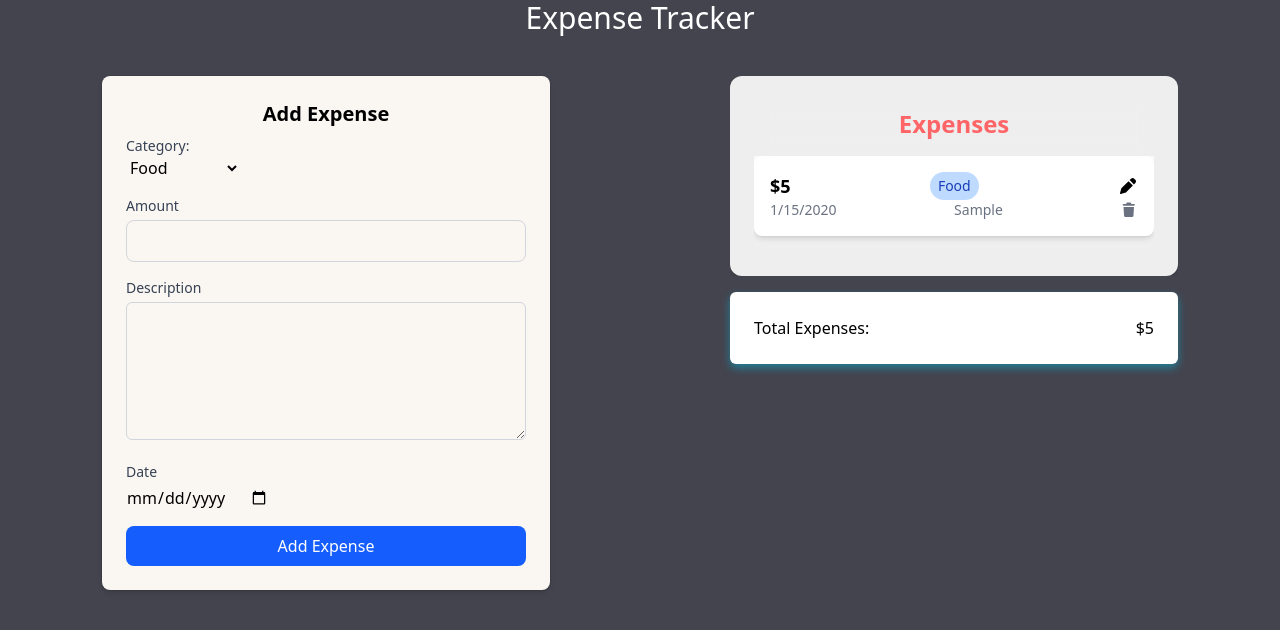
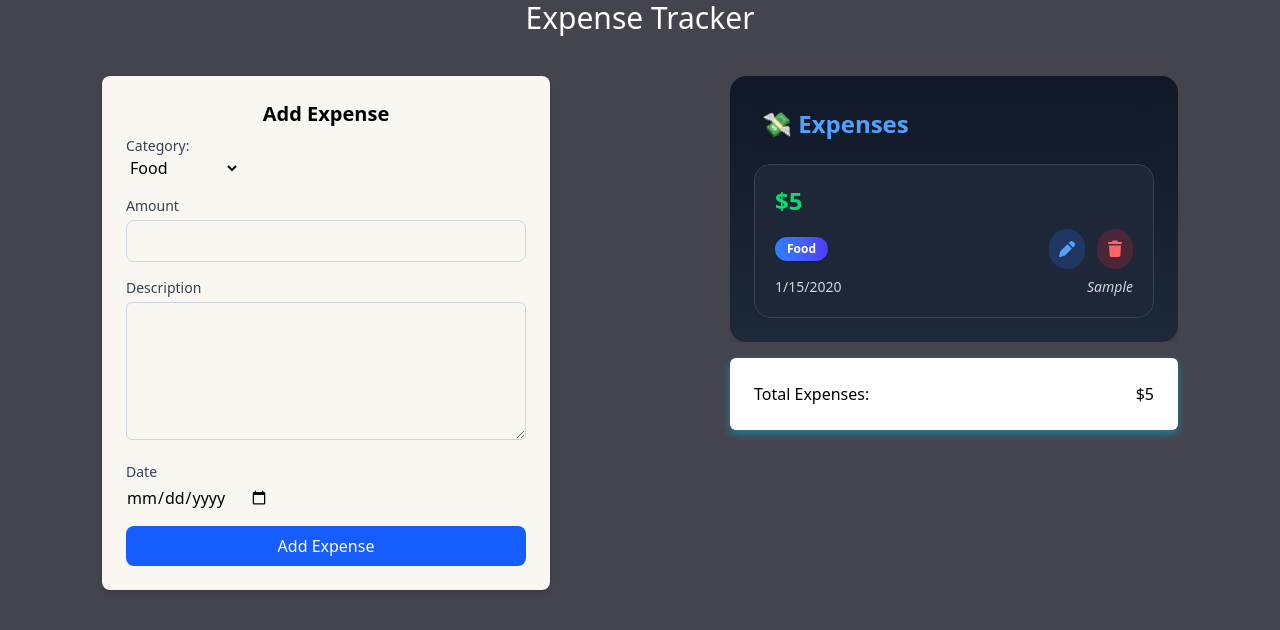
Before and after one commit to Soumik29/expense-tracker, a React (Vite) app: page / in a window 1280 px wide. Both pictures are taken after typing "5", "Sample", "2020-01-15" into the empty fields and a click on the button "Add Expense". Shown: the top 630 px of the page. Built offline with nearby package versions, Linux system fonts and the light colour scheme.

Commit message:
Now the expense tracker is workign as expected. Did some Styling to the container as well as to the expense card component. There's a lot of more features that I need to include right now and currently work is in progress.

```diff
--- a/src/ExpenseCard.tsx
+++ b/src/ExpenseCard.tsx
@@ -1,49 +1,76 @@
 import { FontAwesomeIcon } from "@fortawesome/react-fontawesome";
 import { faPen, faTrash } from "@fortawesome/free-solid-svg-icons";
 import { type Expense } from "./types.ts";
-type deleteExpenseProp =  (id: number) => void;
+
+type deleteExpenseProp = (id: number) => void;
 type editExpenseProp = (expense: Expense) => void;
-const ExpenseCard = (props: { expenseList: Expense[]; onDeleteExpense: deleteExpenseProp; onEditExpense: editExpenseProp}) => {
+
+const ExpenseCard = (props: {
+  expenseList: Expense[];
+  onDeleteExpense: deleteExpenseProp;
+  onEditExpense: editExpenseProp;
+}) => {
   const { expenseList, onDeleteExpense, onEditExpense } = props;
+
   return (
-    <div className="w-full max-w-md mx-auto p-6 bg-[#EEEEEE] rounded-xl h-full shadow-md">
+    <div className="w-full max-w-md mx-auto p-6 bg-gradient-to-b from-gray-900 to-gray-800 rounded-2xl shadow-xl h-full">
+      {/* Header */}
       <div className="sticky top-0 z-1 backdrop-blur p-2">
-        <h1 className="w-full text-2xl font-bold text-center text-red-400 mb-2">
-          Expenses
+        <h1 className="flex items-center gap-2 text-2xl font-bold text-blue-400 mb-4">
+          💸 Expenses
         </h1>
       </div>
-      <div className="overflow-y-auto overscroll-contain bg-gradient-to-b from-white/70 to-transparent">
+
+      {/* Expense List */}
+      <div className="overflow-y-auto overscroll-contain space-y-4">
         {expenseList.length === 0 ? (
-          <div>
-            <p className="text-center">No expenses to add yet</p>
-          </div>
+          <p className="text-center text-gray-400">No expenses to add yet</p>
         ) : (
-          <div className="space-y-4 overflow-y-auto overscroll-contain">
-            {expenseList.map((expense) =>
+          expenseList.map((expense) =>
             !Number.isNaN(expense.amount) ? (
               <div
-                  className="bg-white shadow-md rounded-lg p-4 mb-4"
                 key={expense.id}
+                className="relative bg-gray-800/90 backdrop-blur-md border border-gray-700 rounded-2xl shadow-md p-5 hover:shadow-blue-500/20 transition duration-300"
               >
-                  <div className="flex justify-between text-center w-full">
-                    <span className="font-bold text-lg">${expense.amount}</span>
-                    <span className="bg-blue-200 text-blue-800 px-2 py-1 rounded-full text-sm">
+                {/* Amount */}
+                <div className="flex justify-between items-center mb-3">
+                  <span className="text-2xl font-extrabold text-green-400">
+                    ${expense.amount}
+                  </span>
+                </div>
+
+                {/* Category + Actions */}
+                <div className="flex justify-between items-center mb-2">
+                  <span className="bg-gradient-to-r from-blue-500 to-indigo-600 text-white px-3 py-1 rounded-full text-xs font-semibold shadow">
                     {expense.category}
                   </span>
-                    <button onClick={() => {
-                      onEditExpense(expense);
-                    }}><FontAwesomeIcon icon={faPen} /></button>
+
+                  <div className="flex space-x-3">
+                    <button
+                      onClick={() => onEditExpense(expense)}
+                      className="p-2 rounded-full bg-blue-500/20 hover:bg-blue-500/40 text-blue-400 hover:text-blue-300 transition"
+                    >
+                      <FontAwesomeIcon icon={faPen} />
+                    </button>
+                    <button
+                      onClick={() => onDeleteExpense(expense.id)}
+                      className="p-2 rounded-full bg-red-500/20 hover:bg-red-500/40 text-red-400 hover:text-red-300 transition"
+                    >
+                      <FontAwesomeIcon icon={faTrash} />
+                    </button>
                   </div>
-                  <div className="flex justify-between text-sm text-gray-500">
-                    <span>{new Date(expense.date).toLocaleDateString()} </span>
-                    <span>{expense.description}</span>
-                    <button onClick={() => {
-                      onDeleteExpense(expense.id)}}><FontAwesomeIcon icon={faTrash}/></button>
+                </div>
+
+                {/* Date + Description */}
+                <div className="flex justify-between items-center text-sm text-gray-300">
+                  <span>{new Date(expense.date).toLocaleDateString()}</span>
+                  <span className="italic truncate max-w-[50%]">
+                    {expense.description}
+                  </span>
                 </div>
               </div>
             ) : null
-            )}
-          </div>
+          )
         )}
       </div>
     </div>
--- a/src/ExpenseTracker.tsx
+++ b/src/ExpenseTracker.tsx
@@ -7,12 +7,22 @@ import ModalFormExpense from "./ModalFormExpense";
 const ExpenseTracker = () => {
   const [expense, setExpense] = useState<Expense[]>([]);
   const [editExpense, setEditExpense] = useState<Expense | null>(null);
-  const [isOpen, setIsOpen] = useState<boolean>(true);
+  const [isOpen, setIsOpen] = useState<boolean>(false);
   const addExpense = (expense: Expense) => {
     setExpense((prev) => [...prev, expense]);
   };
   const deleteExpense = (id: number) => {
     setExpense((prev) => prev.filter((expense) => expense.id !== id));
+  };
+
+  const updateExpenses = (expense: Expense) => {
+    setExpense((prev) =>
+      prev.map((expenditure) =>
+        expenditure.id === expense.id
+          ? expense
+          : expenditure
+      )
+    );
   };
 
   return (
@@ -23,7 +33,10 @@ const ExpenseTracker = () => {
           <ExpenseCard
             expenseList={expense}
             onDeleteExpense={deleteExpense}
-            onEditExpense={setEditExpense}
+            onEditExpense={(expense) => {
+              setEditExpense(expense);
+              setIsOpen(true);
+            }}
           />
         </div>
         {expense.length !== 0 ? <TotalExpense totalExp={expense} /> : null}
@@ -33,7 +46,7 @@ const ExpenseTracker = () => {
           open={isOpen}
           close={setIsOpen}
           exp={editExpense}
-          saveExpense={setExpense}
+          onUpdateExpense={updateExpenses}
         />
       ) : null}
     </div>
```
Also changed, not shown: src/ModalFormExpense.tsx (+75 -36 lines). Lines whose indentation alone changed are shown as unchanged.
